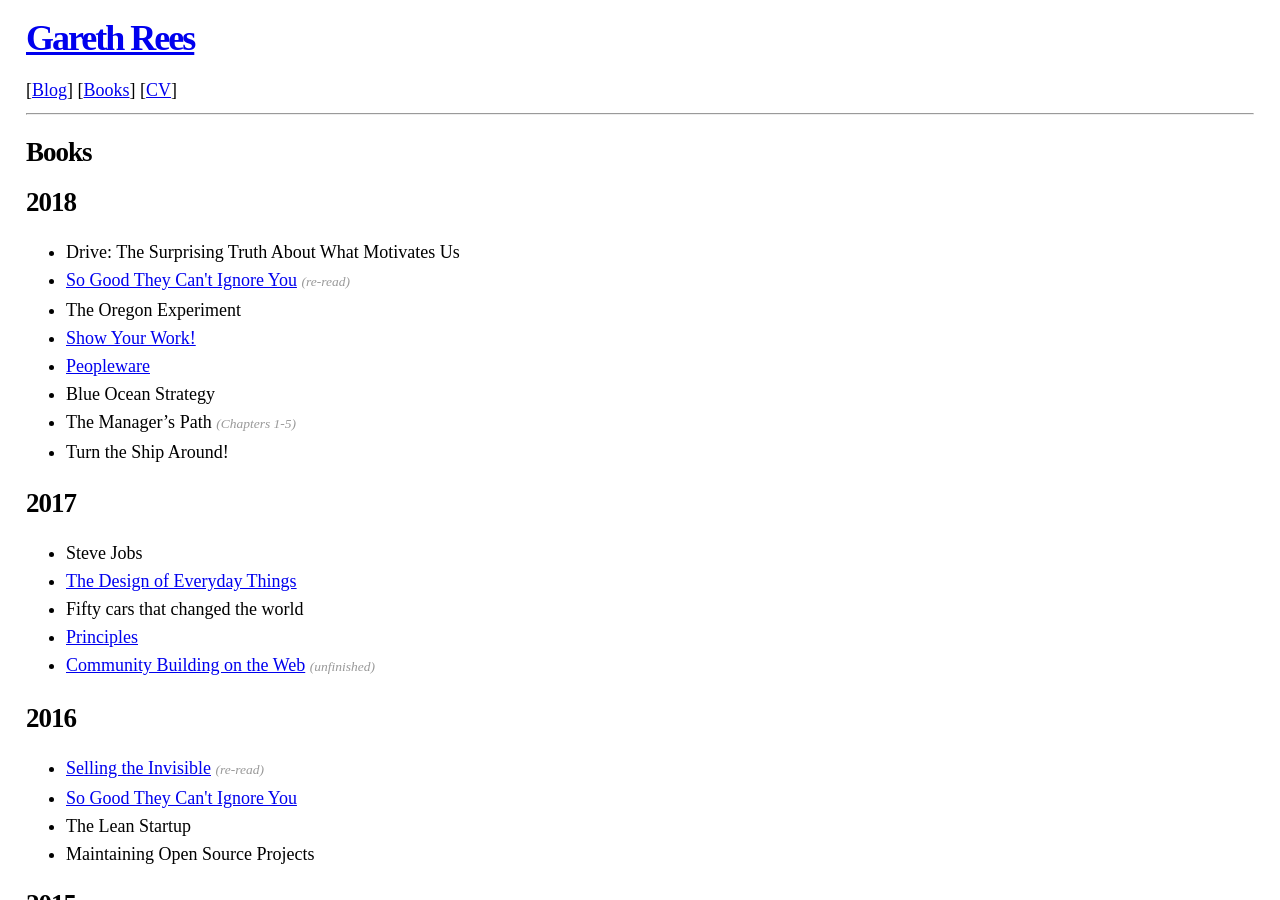
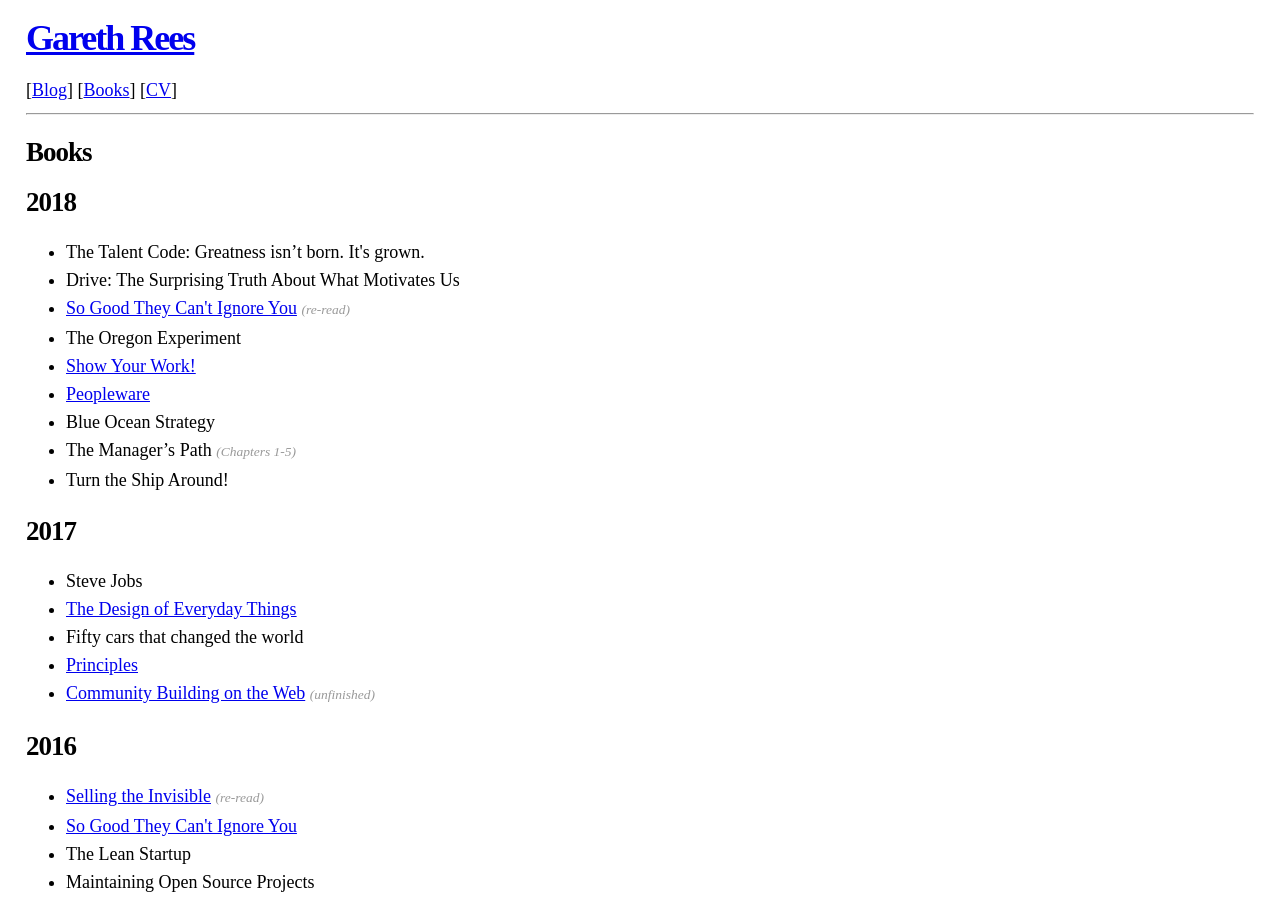
Before and after one commit to garethrees/garethrees.github.com, a Jekyll site: the page built from books.html, in a window 1280 px wide and 900 px high. Built offline with Jekyll 4.4.1, drawn with Linux system fonts in a browser that asks for light colours.

Commit message:
Add The Talent Code

```diff
--- a/_data/books.yml
+++ b/_data/books.yml
@@ -1,4 +1,5 @@
 2018:
+- title: "The Talent Code: Greatness isn’t born. It's grown."
 - title: 'Drive: The Surprising Truth About What Motivates Us'
 - title: So Good They Can't Ignore You
   post: /2016/08/20/book-notes-so-good-they-cant-ignore-you
```
